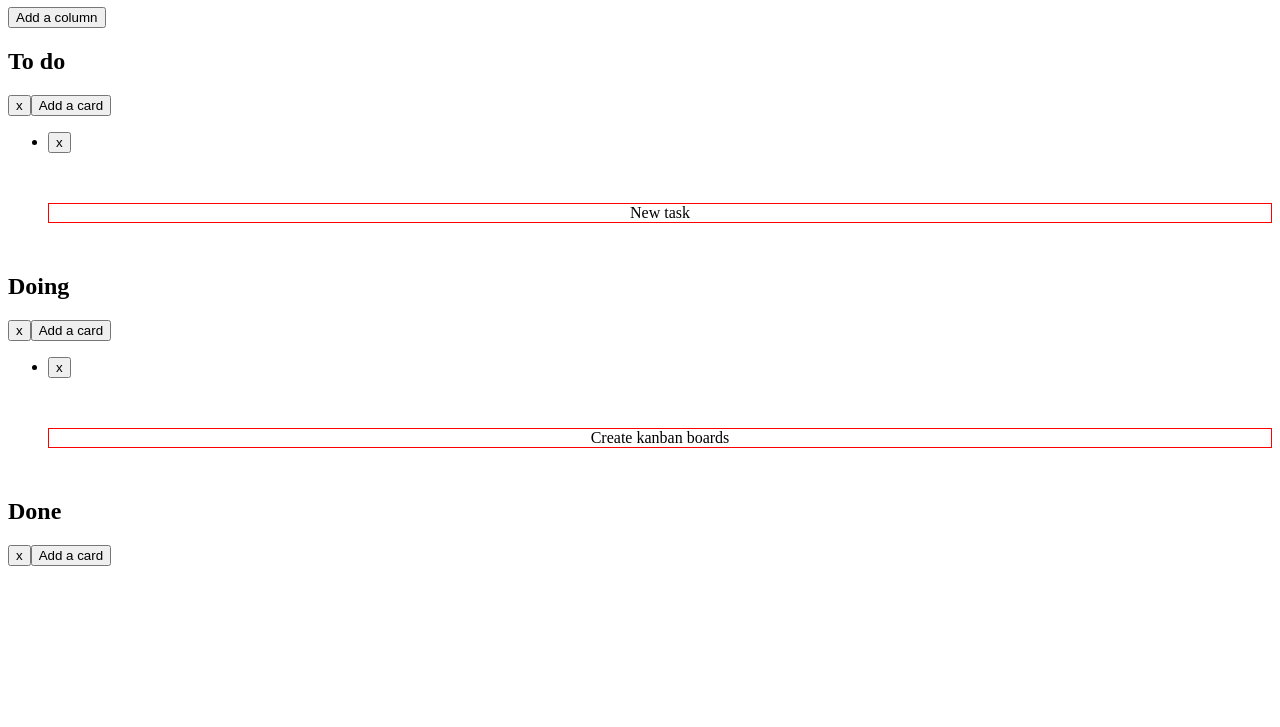
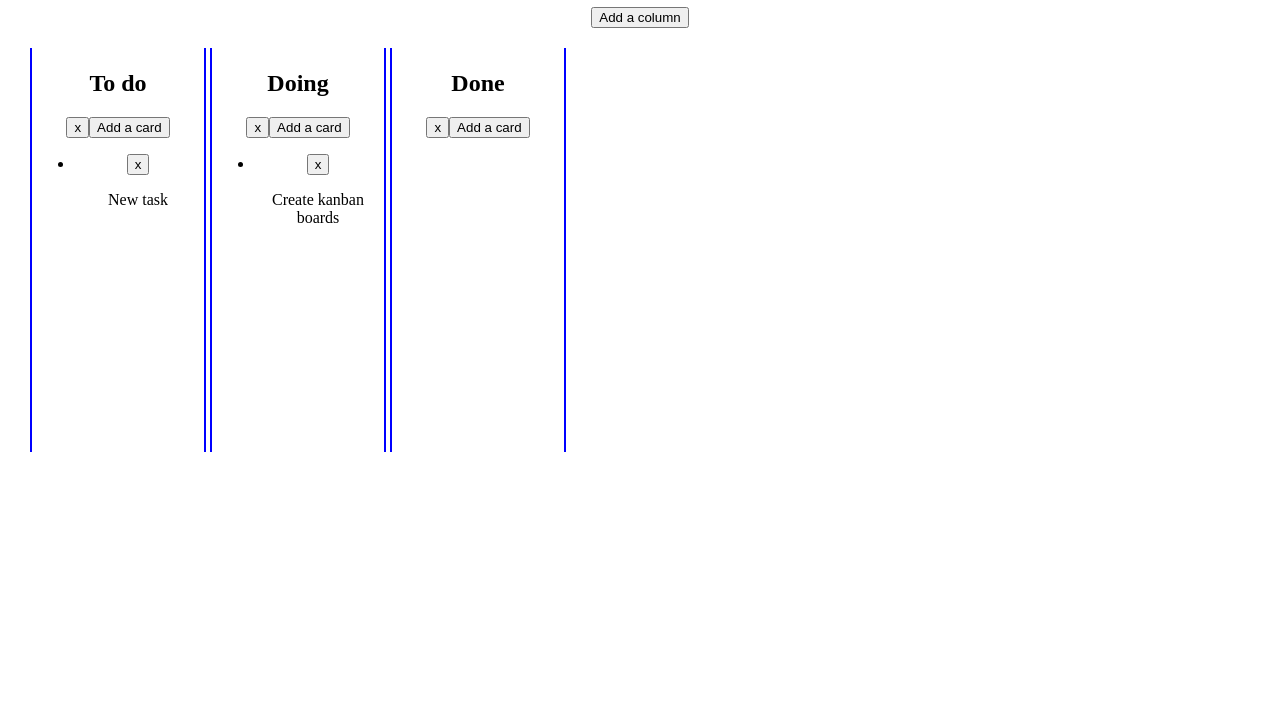
Before and after one commit to wirtmaciej/Kodilla-11-6, a plain HTML site: page index.html in a window 1280 px wide. Shown: the part 73-800 px from the top of the page. Drawn offline with nearby package versions, Linux system fonts and the light colour scheme.

Commit message:
style modified

```diff
--- a/style.css
+++ b/style.css
@@ -1,5 +1,20 @@
-p {
-	border: red solid 1px;
-	margin: 50px auto;
+.board {
+	margin: 20px;
 	text-align: center;
 }
+
+.column {
+	border: blue solid 2px;
+	border-bottom: none;
+	border-top: none;
+	height: 50vh;
+	margin: 20px 2px;
+	padding: 2px;
+	float: left;
+	text-align: center;
+}
+
+.column-card-list {
+	min-height: 50px;
+	width: 10vw;
+}
```
